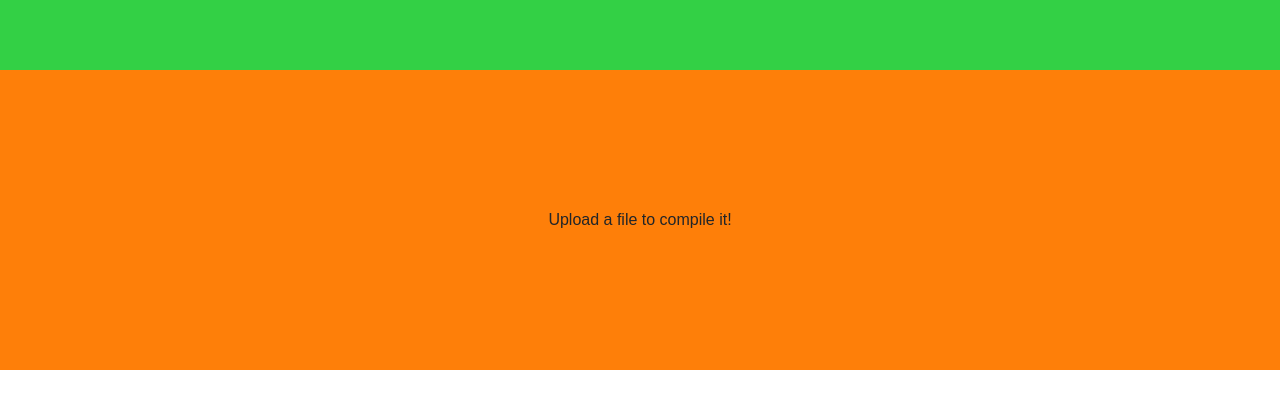
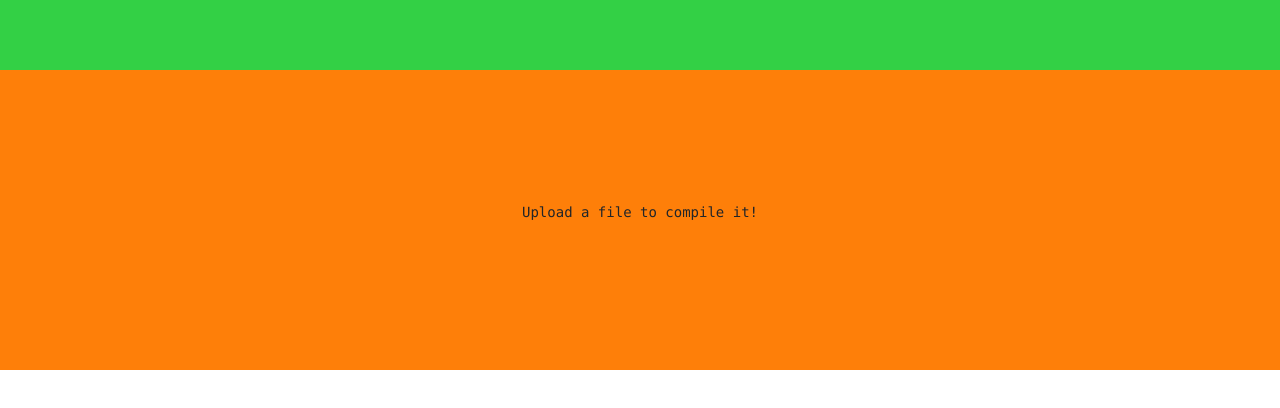
Before and after one commit to Barzazzi/SoftwarePerformaceUnive, a React (Create React App) app in the folder client/: page / in a window 1280 px wide. Shown: the part 286-694 px from the top of the page. Built offline with nearby package versions, Linux system fonts and the light colour scheme.

Commit message:
output_intented

```diff
--- a/client/package.json
+++ b/client/package.json
@@ -9,6 +9,7 @@
     "axios": "^0.27.2",
     "bootstrap": "^5.1.3",
     "cors": "^2.8.5",
+    "html-react-parser": "^3.0.4",
     "prop-types": "^15.8.1",
     "react": "^18.2.0",
     "react-bootstrap": "^2.4.0",
--- a/client/src/components/drag/drag.css
+++ b/client/src/components/drag/drag.css
@@ -20,7 +20,6 @@
   }
   .resultArea {
     font-family: sans-serif;
-    text-align: center;
     display: flex;
     justify-content: center;
     align-items: center;
@@ -29,3 +28,6 @@
     height: 300px;
     background-color: rgb(254, 127, 9);
   }
+  .output{
+    text-align: left;
+  }
--- a/client/src/components/drag/drag.jsx
+++ b/client/src/components/drag/drag.jsx
@@ -1,6 +1,7 @@
 import React, { useState } from "react";
 import { FileUploader } from "react-drag-drop-files";
 import axios, { post } from 'axios';
+import parse from 'html-react-parser'
 import "./drag.css"
 const fileTypes = ["cpp"];
 
@@ -24,8 +25,9 @@ function DragDrop() {
             alert("error: " + JSON.stringify(error));
         });
         //alert(JSON.stringify(res.data));
-        setResult(JSON.stringify(res.data));
-
+        // console.log(JSON.stringify(res.data))
+        //setResult(JSON.stringify(res.data).replaceAll("\\n"," <br>").replaceAll("\"","").replaceAll("\"",""));
+        setResult(JSON.stringify(res.data))
     }
 
   }
@@ -39,7 +41,7 @@ function DragDrop() {
             </button>
         </div>
         <div className="resultArea">
-            {result}
+            <pre className="output">{parse(result.replaceAll("\\n"," <br>").replaceAll("\"",""))}</pre>
         </div>
 
     </>
```
Also changed, not shown: 5 other files (tests, documents, lock files or other folders).
